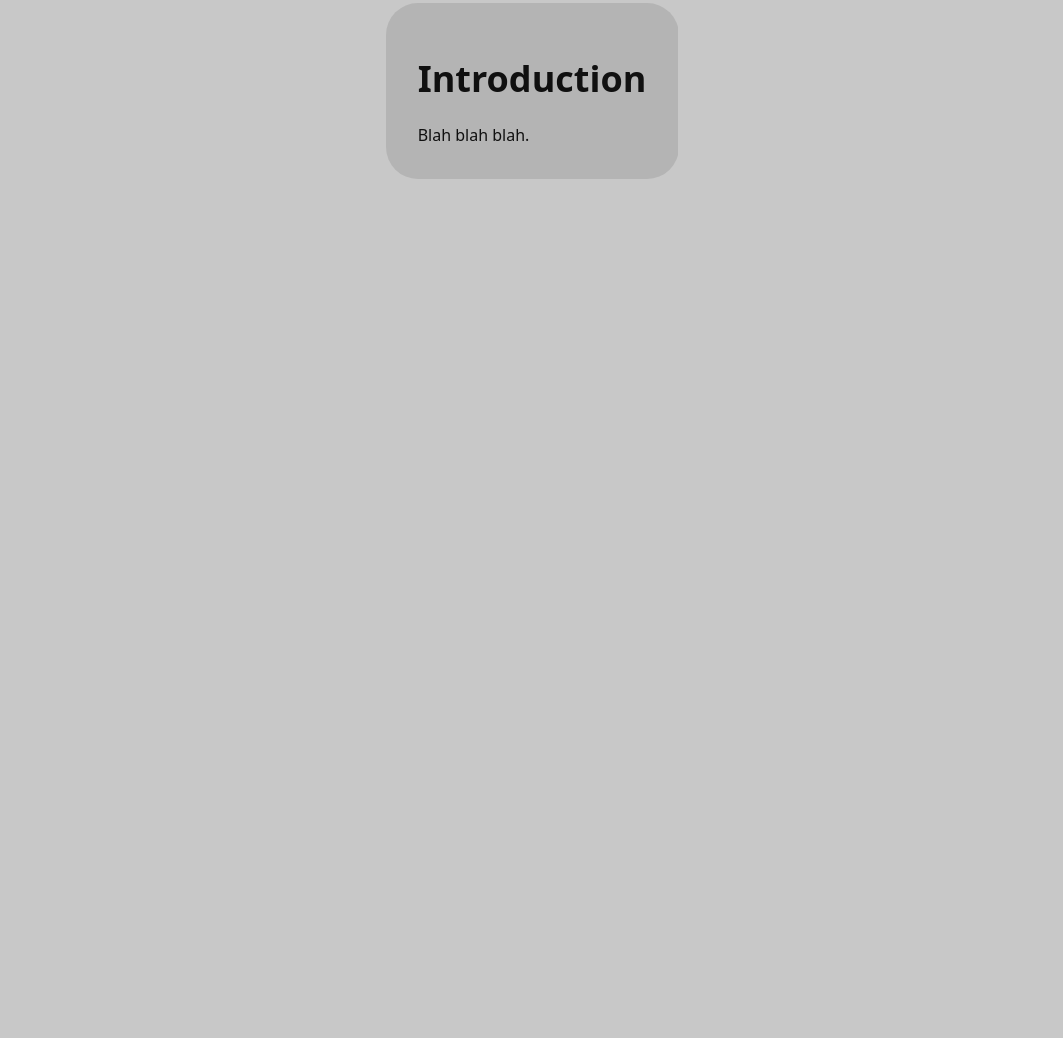
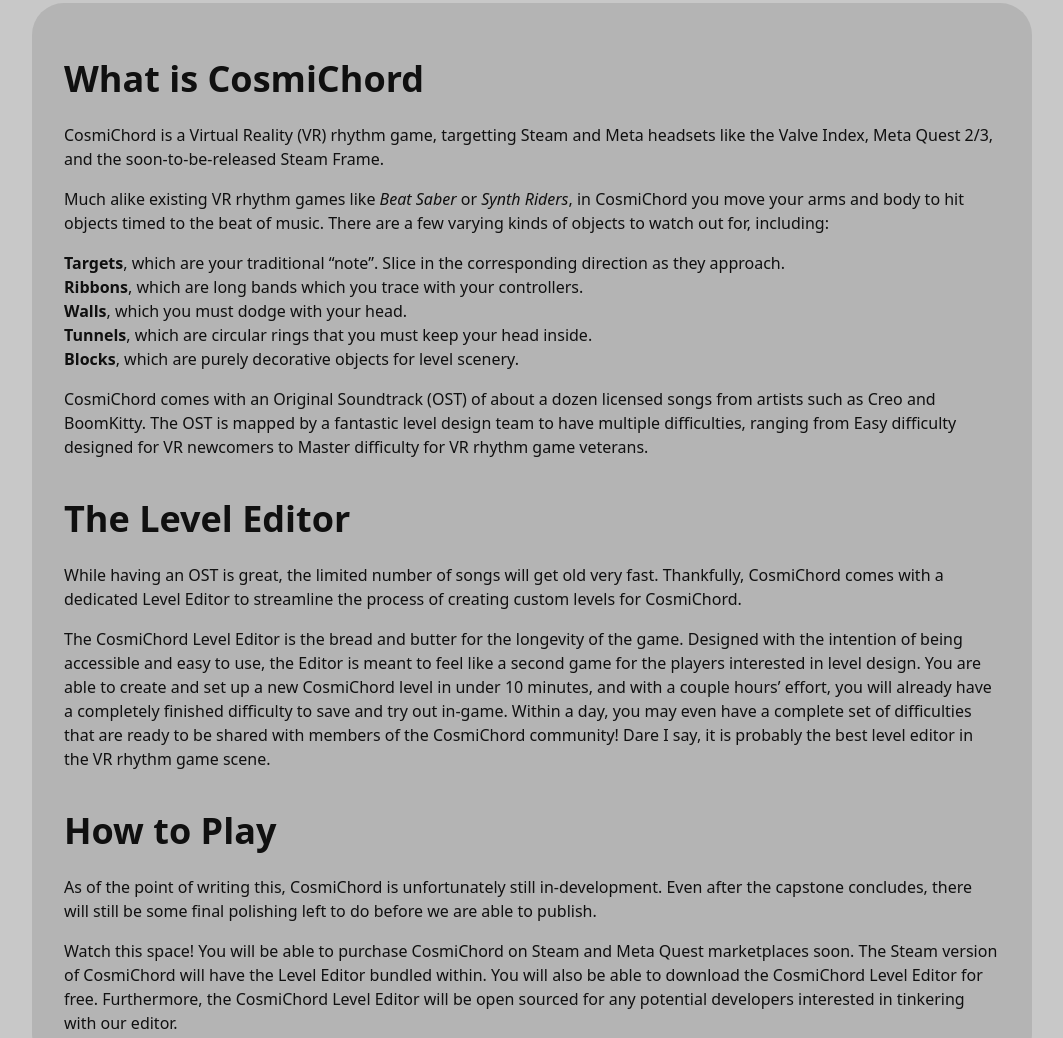
Before and after one commit to Caeden117/Caeden117.github.io, an Astro site: page /projects/cosmichord/your-perspective in a window 1280 px wide. Shown: the part 1165-2203 px from the top of the page, without its empty margins (108-1171 px from the left). Before the commit the page ends 1600 px from the top, so only its background shows below. Built offline with nearby package versions, Linux system fonts and the light colour scheme; Astro itself is replaced by a stand-in of ours.

Commit message:
Your Perspective start

```diff
--- a/src/pages/projects/cosmichord/your-perspective.md
+++ b/src/pages/projects/cosmichord/your-perspective.md
@@ -9,6 +9,27 @@ parentnav_href: "/projects/cosmichord"
 under_construction: true
 ---
 
-# Introduction
+# What is CosmiChord
 
-Blah blah blah.
+CosmiChord is a Virtual Reality (VR) rhythm game, targetting Steam and Meta headsets like the Valve Index, Meta Quest 2/3, and the soon-to-be-released Steam Frame.
+
+Much alike existing VR rhythm games like *Beat Saber* or *Synth Riders*, in CosmiChord you move your arms and body to hit objects timed to the beat of music. There are a few varying kinds of objects to watch out for, including:
+- **Targets**, which are your traditional "note". Slice in the corresponding direction as they approach.
+- **Ribbons**, which are long bands which you trace with your controllers.
+- **Walls**, which you must dodge with your head.
+- **Tunnels**, which are circular rings that you must keep your head inside.
+- **Blocks**, which are purely decorative objects for level scenery.
+
+CosmiChord comes with an Original Soundtrack (OST) of about a dozen licensed songs from artists such as [Creo](https://www.youtube.com/channel/UCsCWA3Y3JppL6feQiMRgm6Q) and [BoomKitty](https://www.youtube.com/@BoomKitty). The OST is mapped by a fantastic level design team to have multiple difficulties, ranging from Easy difficulty designed for VR newcomers to Master difficulty for VR rhythm game veterans.
+
+# The Level Editor
+
+While having an OST is great, the limited number of songs will get old very fast. Thankfully, CosmiChord comes with a dedicated Level Editor to streamline the process of creating custom levels for CosmiChord.
+
+The CosmiChord Level Editor is the bread and butter for the longevity of the game. Designed with the intention of being accessible and easy to use, the Editor is meant to feel like a second game for the players interested in level design. You are able to create and set up a new CosmiChord level in under 10 minutes, and with a couple hours' effort, you will already have a completely finished difficulty to save and try out in-game. Within a day, you may even have a complete set of difficulties that are ready to be shared with members of the CosmiChord community! Dare I say, it is probably the best level editor in the VR rhythm game scene.
+
+# How to Play
+
+As of the point of writing this, CosmiChord is unfortunately still in-development. Even after the capstone concludes, there will still be some final polishing left to do before we are able to publish.
+
+Watch this space! You will be able to purchase CosmiChord on Steam and Meta Quest marketplaces soon. The Steam version of CosmiChord will have the Level Editor bundled within. You will also be able to download the CosmiChord Level Editor for free. Furthermore, the CosmiChord Level Editor will be open sourced for any potential developers interested in tinkering with our editor.
```
